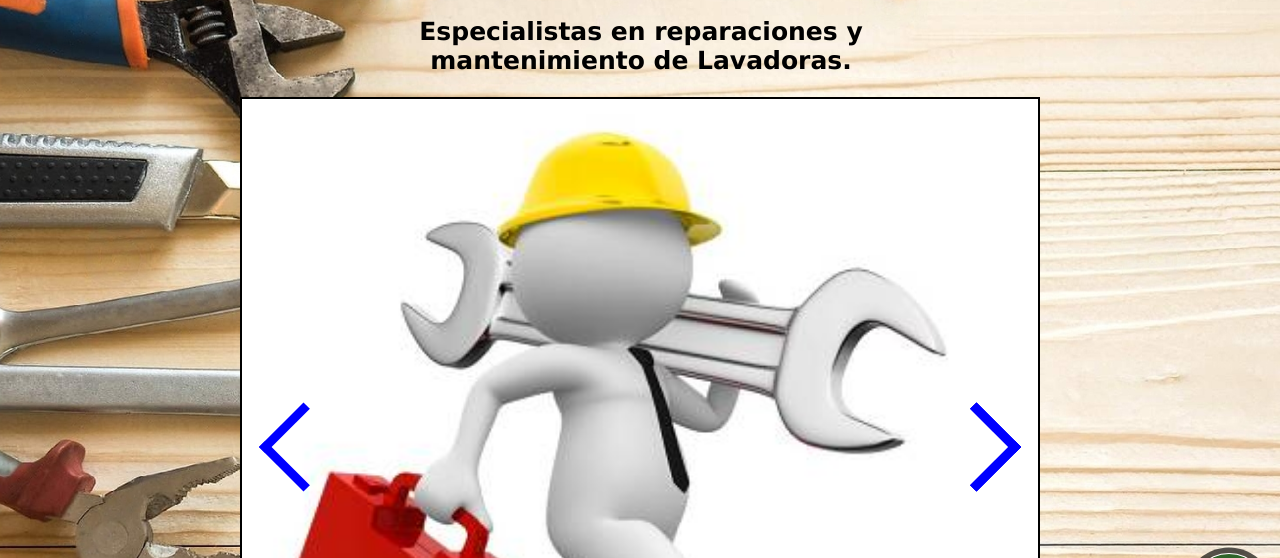
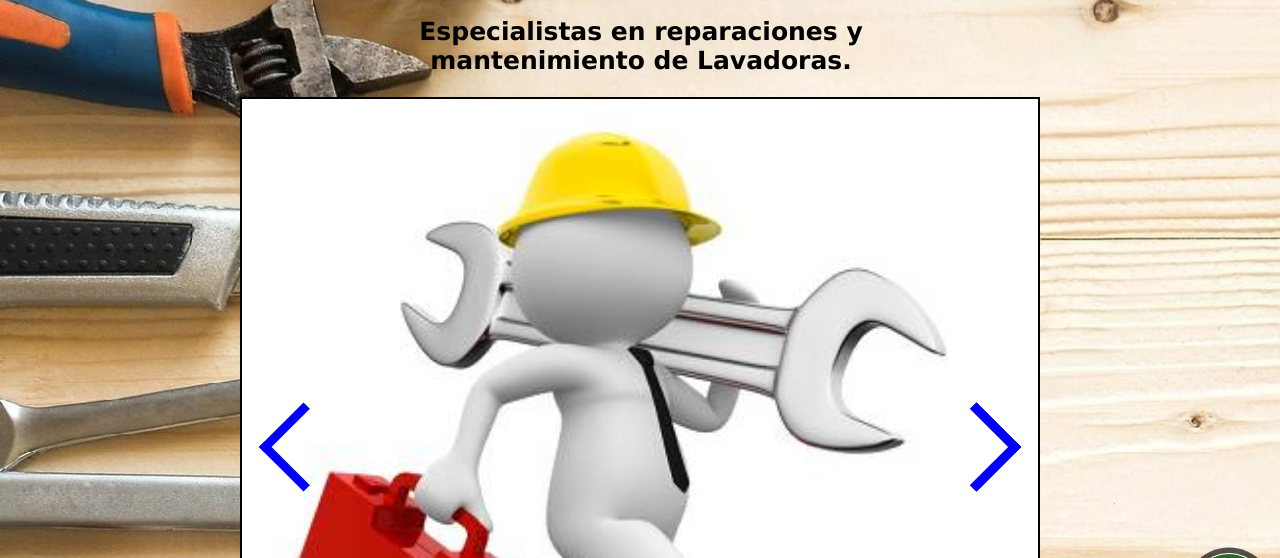
Before and after one commit to johahm/ServicioLavadoras, a plain HTML site: page index.html in a window 1280 px wide. Shown: the part 151-709 px from the top of the page. Drawn offline with Linux system fonts and the light colour scheme.

Commit message:
Update styles.css

```diff
--- a/styles.css
+++ b/styles.css
@@ -3,7 +3,7 @@
 }
 body {
   background-color: #696631;
-  background-image: url('imagen.jpeg');
+  background-image: url('imagen1.jpeg');
   background-repeat: no-repeat;
   background-size:cover;
   background-attachment: fixed;
```
